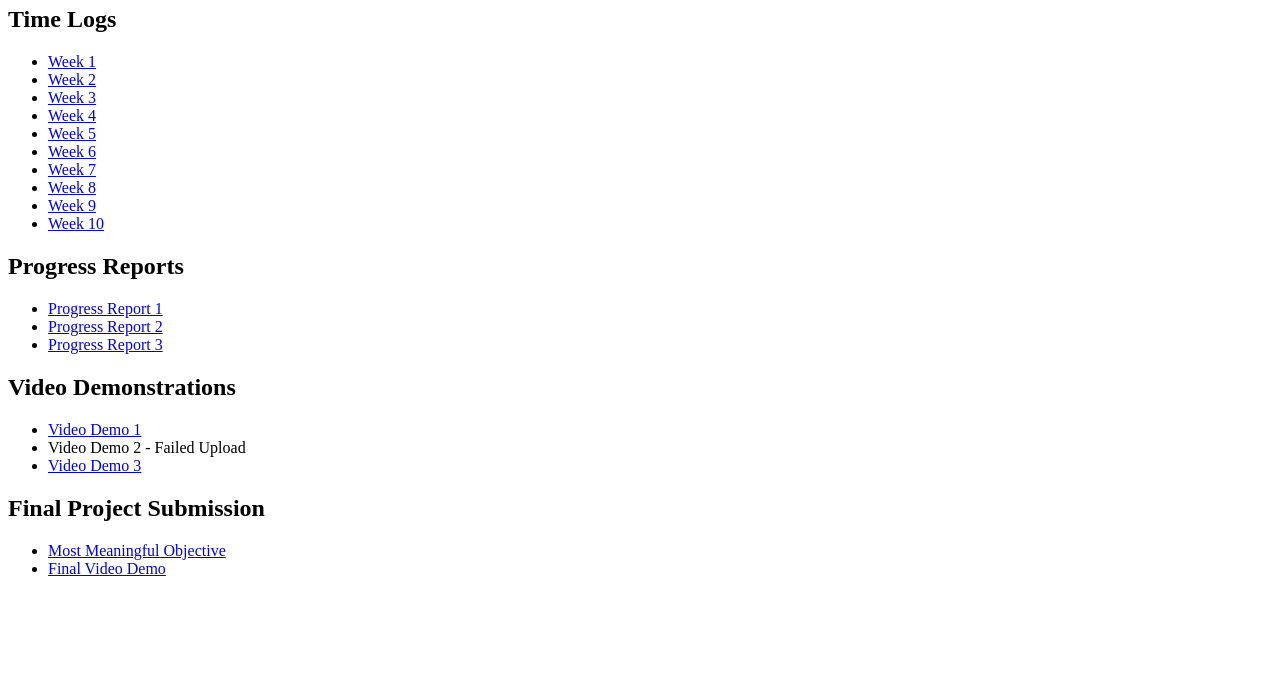
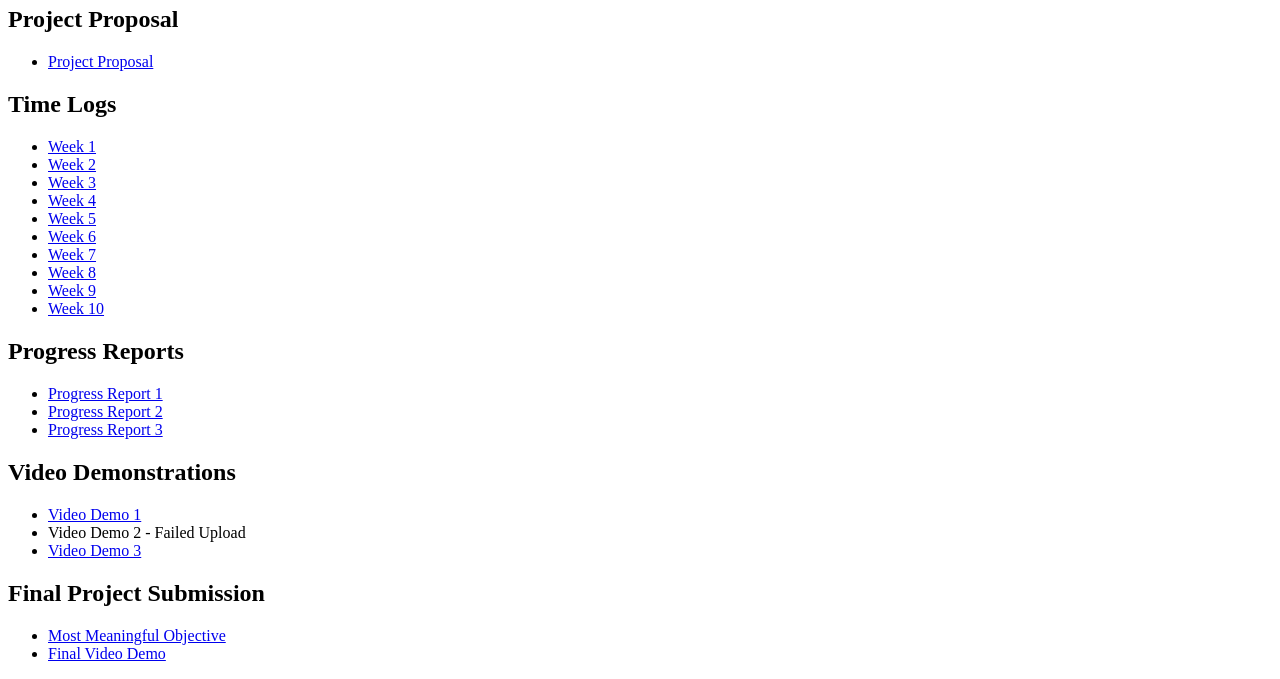
Before and after one commit to dougblackburn/senior_project, a plain HTML site: page index.html in a window 1280 px wide. Shown: the part 393-1072 px from the top of the page. Before the commit the page ends 987 px from the top, so only its background shows below. Drawn offline with Linux system fonts and the light colour scheme.

Commit message:
Update index.html

```diff
--- a/index.html
+++ b/index.html
@@ -10,6 +10,10 @@ db07701@geogiasouthern.edu<br>
 <h2>Overview of Project</h2>
 <p>The purpose of this project is to design and develop an e-commerce enabled website.  My “customer” for this project is my 12-year old niece.  An aspiring baker, she has been baking cupcakes, cakes and other deserts for neighbors, her parents’ coworkers and others in the community.  She has been accepting orders via a Google webform and working with her on building a full e-commerce enabled storefront that allows her to demonstrate her capabilities, show off some of her prior works and allow potential customers to navigate, select items, choose preferences and provide specific instructions, and complete their order through a secure integrated payment gateway would be an excellent opportunity to demonstrate some of the many skills that I have learned over my 4+ years in the WeBSIT program.</p>
 <h1>Deliverables:</1>
+<h2>Project Proposal</h2>
+<ul>
+<li><a href="proposal.docx">Project Proposal</a></li>
+</ul>
 <h2>Time Logs</h2>
 <ul>
 <li><a href="log1.docx">Week 1</a></li>
```
